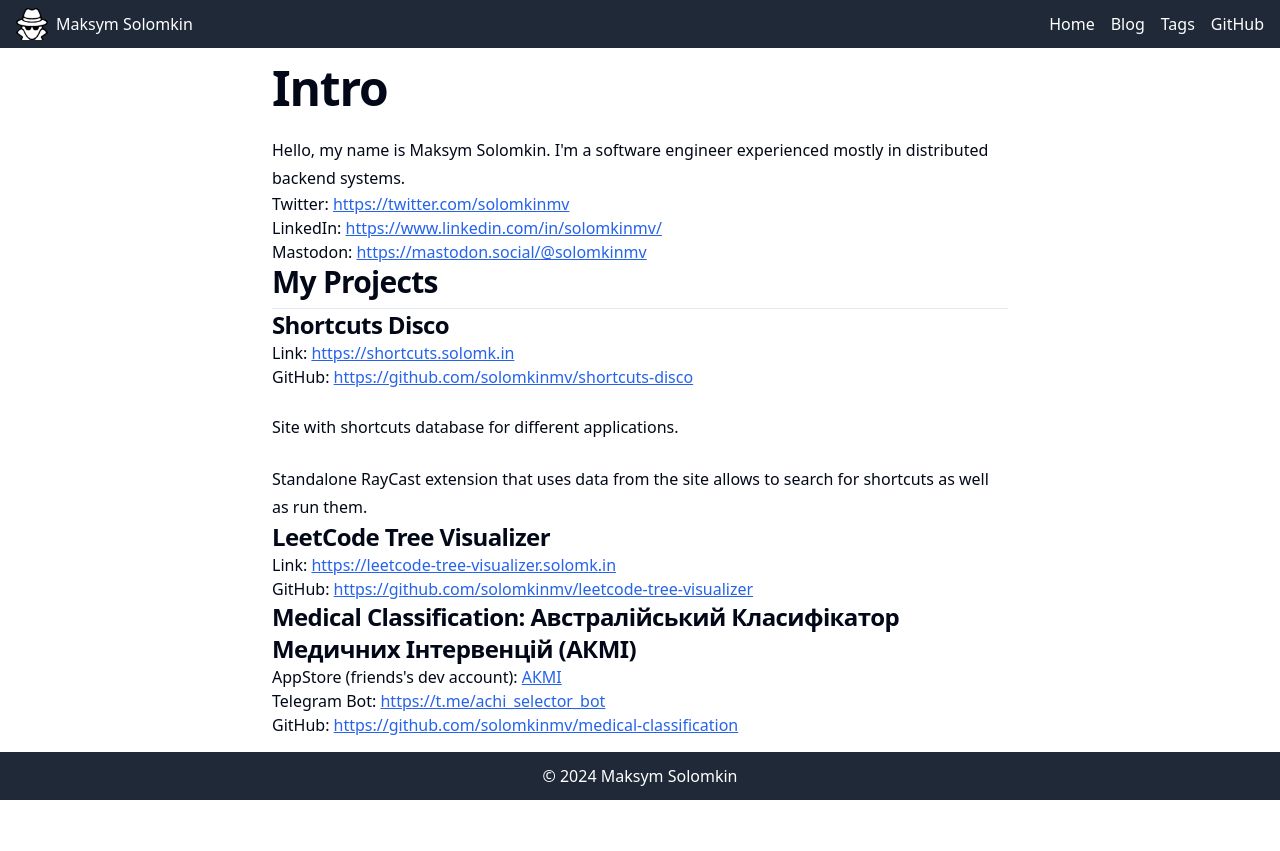
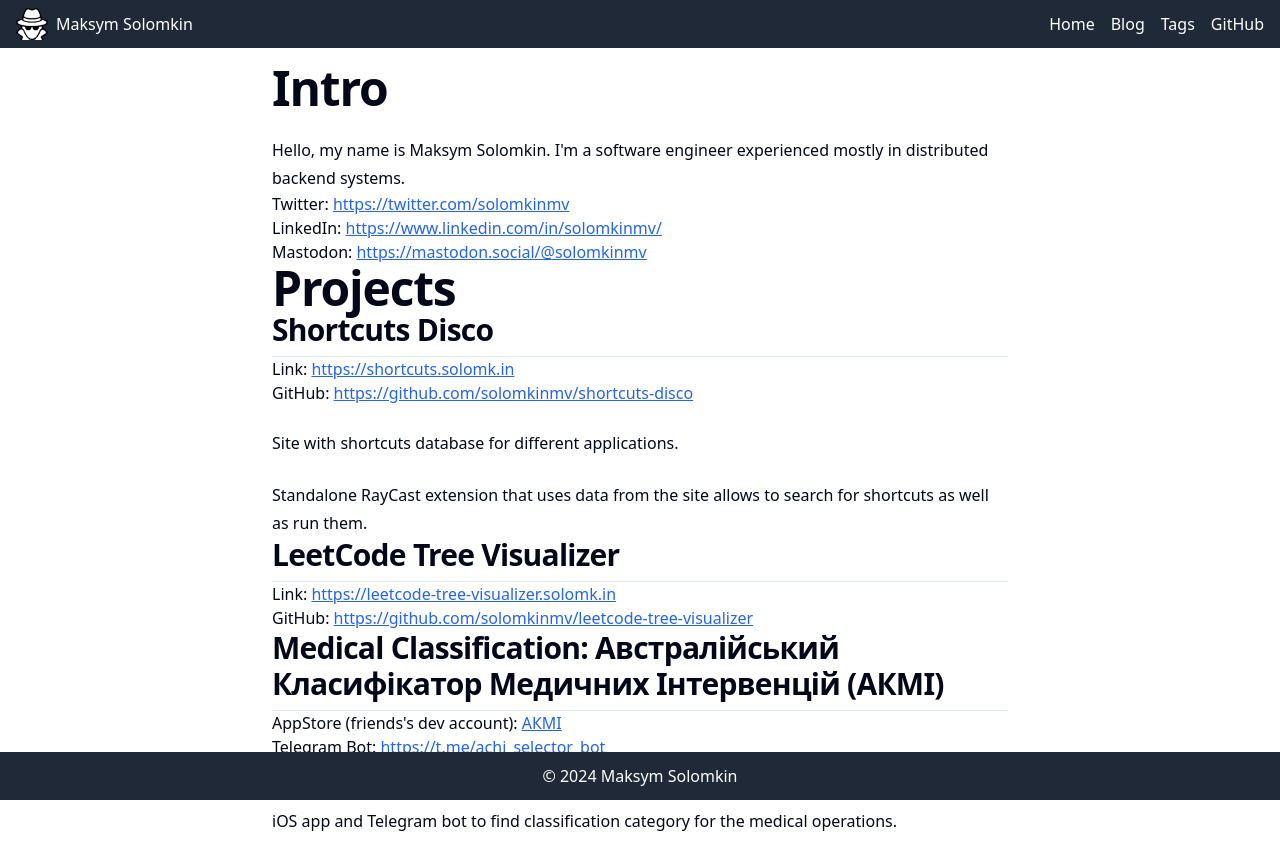
Before and after one commit to solomkinmv/site, a Next.js app in the folder next-personal-site/: page / in a window 1280 px wide. Before the commit the page ends 805 px from the top, so only its background shows below. Built offline with nearby package versions, Linux system fonts and the light colour scheme.

Commit message:
Update forma for home page

```diff
--- a/next-personal-site/src/app/page.mdx
+++ b/next-personal-site/src/app/page.mdx
@@ -6,9 +6,9 @@
 * LinkedIn: https://www.linkedin.com/in/solomkinmv/
 * Mastodon: https://mastodon.social/@solomkinmv
 
-## My Projects
+# Projects
 
-### Shortcuts Disco
+## Shortcuts Disco
 
 * Link: https://shortcuts.solomk.in
 * GitHub: https://github.com/solomkinmv/shortcuts-disco
@@ -17,12 +17,12 @@
 
 Standalone RayCast extension that uses data from the site allows to search for shortcuts as well as run them.
 
-### LeetCode Tree Visualizer
+## LeetCode Tree Visualizer
 
 * Link: https://leetcode-tree-visualizer.solomk.in
 * GitHub: https://github.com/solomkinmv/leetcode-tree-visualizer
 
-### Medical Classification: Австралійський Класифікатор Медичних Інтервенцій (АКМІ)
+## Medical Classification: Австралійський Класифікатор Медичних Інтервенцій (АКМІ)
 
 * AppStore (friends's dev account): [АКМІ](https://apps.apple.com/ua/app/%D0%B0%D0%BA%D0%BC%D1%96/id6450682699)
 * Telegram Bot: https://t.me/achi_selector_bot
```
